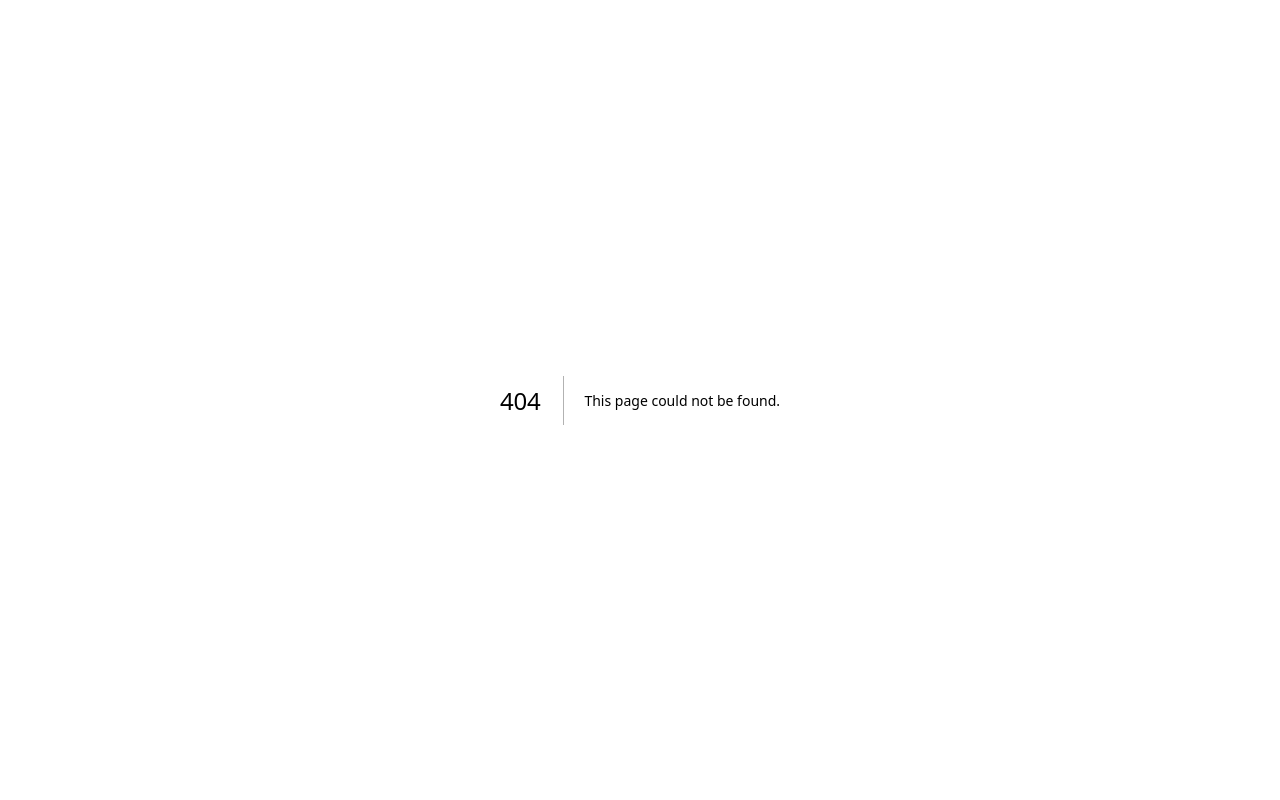
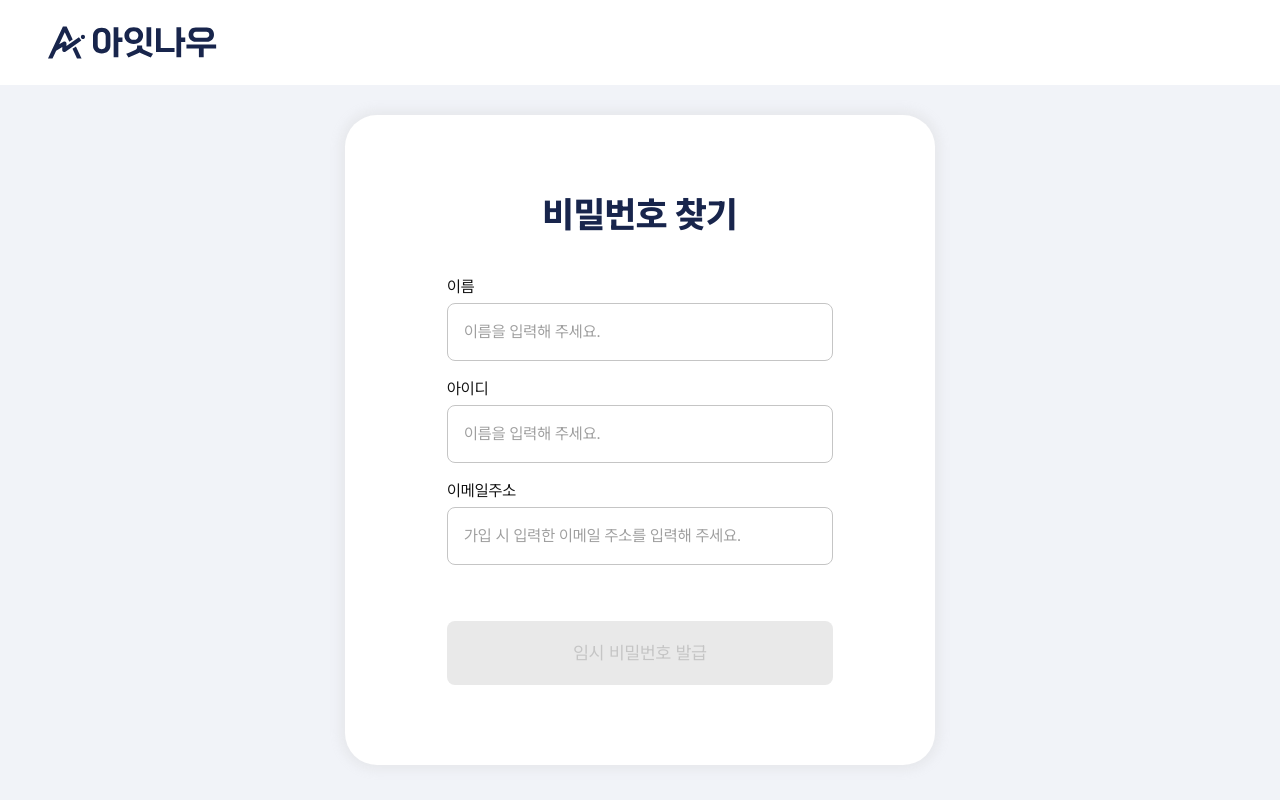
Before and after one commit to spectrum-6/Team-6-Aightnow, a Next.js app: page /findPassword in a window 1280 px wide. Before the commit this address had no page. Built offline with nearby package versions, Linux system fonts and the light colour scheme.

Commit message:
Feat: 아이디/비밀번호 찾기 페이지 생성

```diff
--- /dev/null
+++ b/src/app/(account)/findId/page.tsx
@@ -0,0 +1,31 @@
+import AccountFormBox from "@/containers/account/AccountFormBox";
+import FindIdForm from "@/containers/account/findId/FindIdForm";
+import FindIdResult from "@/containers/account/findId/FindIdResult";
+
+// 렌더링 확인용 임시 데이터
+const isGetId = false;
+const [userId, registDate] = ["yunchaehyeon", "2023.06.24"];
+
+export default function FindId() {
+  return (
+    <>
+      <AccountFormBox>
+        <h3 className="text-navy-900 font-extrabold text-center">
+          아이디 찾기
+        </h3>
+
+        {/* 저장된 값이 없으면 id 찾기 form */}
+        {!isGetId && <FindIdForm />}
+
+        {/* 아이디를 찾은 후 결과 */}
+        {isGetId && (
+          <FindIdResult
+            userId={userId}
+            registDate={registDate}
+            authType="google"
+          />
+        )}
+      </AccountFormBox>
+    </>
+  );
+}
--- /dev/null
+++ b/src/app/(account)/findPassword/page.tsx
@@ -0,0 +1,16 @@
+import AccountFormBox from "@/containers/account/AccountFormBox";
+import FindPasswordForm from "@/containers/account/findPassword/FindPasswordForm";
+
+export default function FindPassword() {
+  return (
+    <>
+      <AccountFormBox>
+        <h3 className="text-navy-900 font-extrabold text-center">
+          비밀번호 찾기
+        </h3>
+
+        <FindPasswordForm />
+      </AccountFormBox>
+    </>
+  );
+}
--- /dev/null
+++ b/src/containers/account/findId/FindIdForm.tsx
@@ -0,0 +1,66 @@
+"use client";
+
+import TextButton from "@/components/Button/TextButton";
+import Input from "@/components/Input";
+import { useEffect, useState } from "react";
+
+export default function FindIdForm() {
+  // input 값 상태 관리
+  const [userName, setUserName] = useState("");
+  const [userPhoneNumber, setUserPhoneNumber] = useState("");
+
+  // 버튼의 활성화 여부
+  const [isButtonEnable, setButtonEnable] = useState(false);
+
+  // userName, userPhoneNumber 값이 유효한지 확인하여 버튼 활성화
+  useEffect(() => {
+    if (userName.trim() !== "" && userPhoneNumber.trim() !== "") {
+      setButtonEnable(true);
+    } else {
+      setButtonEnable(false);
+    }
+  }, [userName, userPhoneNumber]);
+
+  // 에러 state
+  const [isError, setError] = useState(false);
+
+  return (
+    <>
+      <form className="mt-10">
+        <div className="flex flex-col gap-4 mb-14">
+          <Input
+            type="text"
+            name="name"
+            inputValue={userName}
+            setInputValue={(e) => setUserName(e.target.value)}
+            placeholder="이름을 입력해 주세요."
+            label="이름"
+            state={isError ? "warning" : null}
+          />
+          <Input
+            type="number"
+            name="phoneNumber"
+            inputValue={userPhoneNumber}
+            setInputValue={(e) => setUserPhoneNumber(e.target.value)}
+            placeholder="-를 제외한 휴대폰 번호를 입력해 주세요."
+            label="휴대폰 번호"
+            state={isError ? "warning" : null}
+            caption={
+              isError ? "등록되지 않은 회원이거나 잘못된 회원정보입니다." : ""
+            }
+          />
+        </div>
+        <TextButton
+          type="button"
+          variant={isButtonEnable ? "primary" : "disable"}
+          size="lg"
+          disabled={!isButtonEnable}
+          // 유효성 검사 로직 후 false 면 error state 설정
+          onClick={(e) => setError(true)}
+        >
+          아이디 찾기
+        </TextButton>
+      </form>
+    </>
+  );
+}
--- /dev/null
+++ b/src/containers/account/findId/FindIdResult.tsx
@@ -0,0 +1,52 @@
+import TextButton from "@/components/Button/TextButton";
+import Link from "next/link";
+import Image from "next/image";
+
+const OAuthType = {
+  kakao: { src: "/images/btn_kakao.png", alt: "카카오 연동 가입 아이디" },
+  naver: { src: "/images/btn_naver.png", alt: "네이버 연동 가입 아이디" },
+  google: { src: "/images/btn_google.png", alt: "구글 연동 가입 아이디" },
+};
+
+type TFindIdResultProps = {
+  userId: string;
+  registDate: string;
+  authType?: "kakao" | "naver" | "google";
+};
+
+export default function FindIdResult(props: TFindIdResultProps) {
+  const { userId, registDate, authType } = props;
+
+  return (
+    <>
+      <div className="mb-14">
+        <p className="text-sm text-black font-medium text-center my-4">
+          휴대폰 번호와 일치하는 아이디입니다.
+        </p>
+        <div className="h-[120px] flex flex-col justify-center items-center gap-4 border border-grayscale-300 rounded-lg text-grayscale-900 ">
+          <div className="flex items-center">
+            <span className="mr-2">아이디 : </span>
+            {authType && (
+              <Image
+                src={OAuthType[authType].src}
+                alt={OAuthType[authType].alt}
+                width={20}
+                height={20}
+                className="mr-1"
+              />
+            )}
+
+            {userId}
+          </div>
+          <p>
+            <span className="mr-2">가입일 : </span>
+            {registDate}
+          </p>
+        </div>
+      </div>
+      <Link href={"/login"}>
+        <TextButton size="lg">로그인하기</TextButton>
+      </Link>
+    </>
+  );
+}
--- /dev/null
+++ b/src/containers/account/findPassword/FindPasswordForm.tsx
@@ -0,0 +1,80 @@
+"use client";
+
+import TextButton from "@/components/Button/TextButton";
+import Input from "@/components/Input";
+import { useEffect, useState } from "react";
+
+export default function FindPasswordForm() {
+  // input 값 상태 관리
+  const [userName, setUserName] = useState("");
+  const [userId, setUserId] = useState("");
+  const [userEmail, setUserEmail] = useState("");
+
+  // 버튼의 활성화 여부
+  const [isButtonEnable, setButtonEnable] = useState(false);
+
+  // userName, userId, userEmail 값이 유효한지 확인하여 버튼 활성화
+  useEffect(() => {
+    if (
+      userName.trim() !== "" &&
+      userId.trim() !== "" &&
+      userEmail.trim() !== ""
+    ) {
+      setButtonEnable(true);
+    } else {
+      setButtonEnable(false);
+    }
+  }, [userName, userId, userEmail]);
+
+  // 에러 state
+  const [isError, setError] = useState(false);
+
+  return (
+    <>
+      <form className="mt-10">
+        <div className="flex flex-col gap-4 mb-14">
+          <Input
+            type="text"
+            name="name"
+            inputValue={userName}
+            setInputValue={(e) => setUserName(e.target.value)}
+            placeholder="이름을 입력해 주세요."
+            label="이름"
+            state={isError ? "warning" : null}
+          />
+          <Input
+            type="text"
+            name="id"
+            inputValue={userId}
+            setInputValue={(e) => setUserId(e.target.value)}
+            placeholder="이름을 입력해 주세요."
+            label="아이디"
+            state={isError ? "warning" : null}
+          />
+          <Input
+            type="text"
+            name="email"
+            inputValue={userEmail}
+            setInputValue={(e) => setUserEmail(e.target.value)}
+            placeholder="가입 시 입력한 이메일 주소를 입력해 주세요."
+            label="이메일주소"
+            state={isError ? "warning" : null}
+            caption={
+              isError ? "등록되지 않은 회원이거나 잘못된 회원정보입니다." : ""
+            }
+          />
+        </div>
+        <TextButton
+          type="button"
+          variant={isButtonEnable ? "primary" : "disable"}
+          size="lg"
+          disabled={!isButtonEnable}
+          // 유효성 검사 로직 후 false 면 error state 설정
+          onClick={(e) => setError(true)}
+        >
+          임시 비밀번호 발급
+        </TextButton>
+      </form>
+    </>
+  );
+}
```
